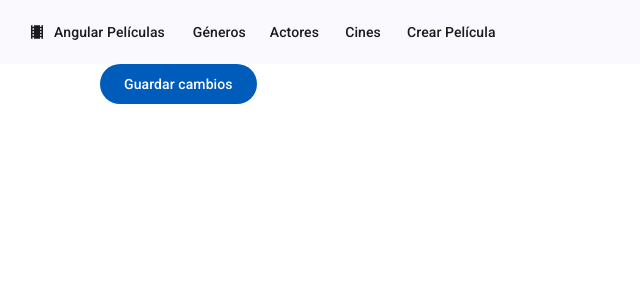
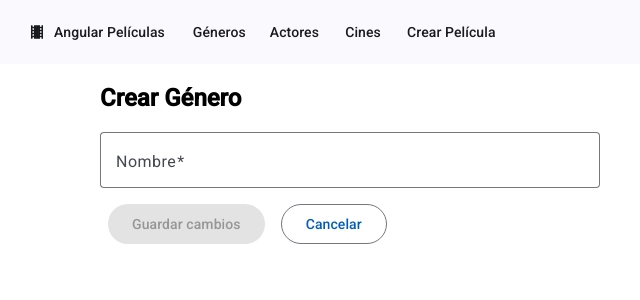
Before and after one commit to Gmjgerardo/angular-peliculas, an Angular app: page /generos/crear in a window 1280 px wide. Shown: the top 300 px of the page, without its empty margins (0-640 px from the left). Built offline with nearby package versions, Linux system fonts and the light colour scheme.

Commit message:
First form input addings

```diff
--- a/src/app/app.config.ts
+++ b/src/app/app.config.ts
@@ -3,7 +3,13 @@ import { provideRouter, withComponentInputBinding } from '@angular/router';
 
 import { routes } from './app.routes';
 import { provideAnimationsAsync } from '@angular/platform-browser/animations/async';
+import { MAT_FORM_FIELD_DEFAULT_OPTIONS } from '@angular/material/form-field';
 
 export const appConfig: ApplicationConfig = {
-  providers: [provideZoneChangeDetection({ eventCoalescing: true }), provideRouter(routes, withComponentInputBinding()), provideAnimationsAsync()]
+  providers: [
+    provideZoneChangeDetection({ eventCoalescing: true }),
+    provideRouter(routes, withComponentInputBinding()),
+    provideAnimationsAsync(),
+    {provide: MAT_FORM_FIELD_DEFAULT_OPTIONS, useValue: {subscriptSizing: 'dynamic'}},
+  ],
 };
--- a/src/app/genres/create-genre/create-genre.component.css
+++ b/src/app/genres/create-genre/create-genre.component.css
@@ -0,0 +1,12 @@
+.buttons-container {
+  margin-top: 1rem;
+}
+
+.buttons-container > * {
+  margin-inline: 0.5rem;
+}
+
+mat-form-field {
+  width: 100%;
+  max-width: 500px;
+}
--- a/src/app/genres/create-genre/create-genre.component.html
+++ b/src/app/genres/create-genre/create-genre.component.html
@@ -1 +1,14 @@
-<button mat-flat-button type="button" (click)="saveChanges()">Guardar cambios</button>
+<h2>Crear Género</h2>
+
+<form (submit)="saveChanges()" [formGroup]="form">
+  <mat-form-field appearance="outline">
+    <mat-label>Nombre</mat-label>
+    <input matInput [formControl]="form.controls.name"/>
+    <mat-error>{{ obtainErrorNameField() }}</mat-error>
+  </mat-form-field>
+  <div class="buttons-container">
+    <button mat-flat-button type="button" (click)="saveChanges()"
+    [disabled]="form.invalid">Guardar cambios</button>
+    <a mat-stroked-button routerLink="/generos">Cancelar</a>
+  </div>
+</form>
--- a/src/app/genres/create-genre/create-genre.component.ts
+++ b/src/app/genres/create-genre/create-genre.component.ts
@@ -1,18 +1,38 @@
 import { Component, inject } from '@angular/core';
+import { FormBuilder, ReactiveFormsModule, Validators } from '@angular/forms';
 import { MatButtonModule } from '@angular/material/button';
-import { Router } from '@angular/router';
+import { MatInputModule } from '@angular/material/input';
+import { MatFormFieldModule } from '@angular/material/form-field';
+import { Router, RouterLink } from '@angular/router';
 
 @Component({
   selector: 'app-create-genre',
   standalone: true,
-  imports: [MatButtonModule],
+  imports: [MatButtonModule, RouterLink, ReactiveFormsModule, MatInputModule, MatFormFieldModule],
   templateUrl: './create-genre.component.html',
   styleUrl: './create-genre.component.css'
 })
 export class CreateGenreComponent {
-  router: Router = inject(Router);
+  private router: Router = inject(Router);
+  private formBuilder: FormBuilder = inject(FormBuilder);
+
+  form = this.formBuilder.group({
+    name: ['', {validators: [Validators.required]}]
+  });
+
+  obtainErrorNameField(): string {
+    const { name } = this.form.controls;
+    let error: string = "";
+
+    if (name.hasError('required')) {
+      error = "El campo nombre es requerido";
+    }
+
+    return error;
+  }
 
   saveChanges(): void {
-    this.router.navigate(['/generos']);
+    // this.router.navigate(['/generos']);
+    console.log(this.form.value);
   }
 }
```
